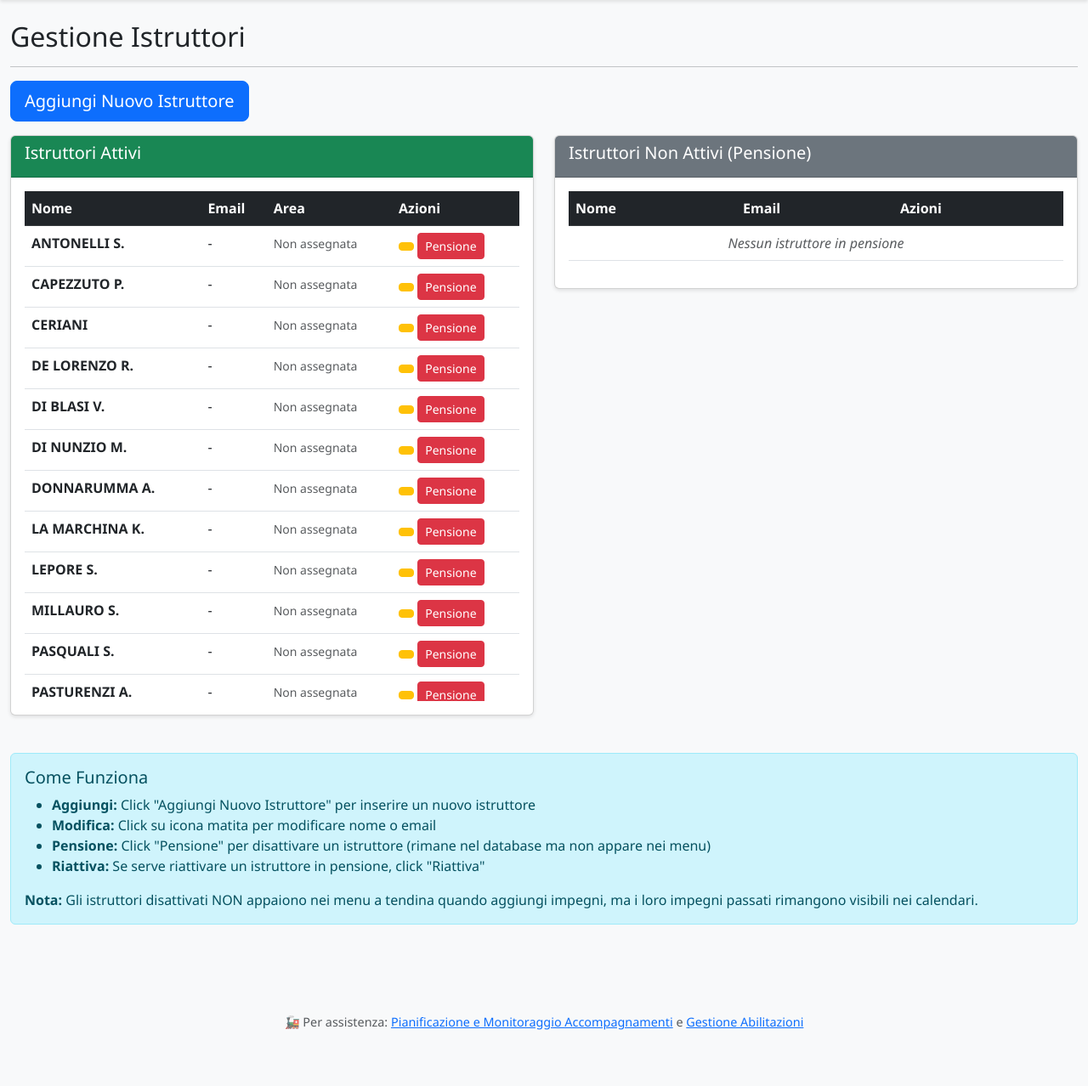
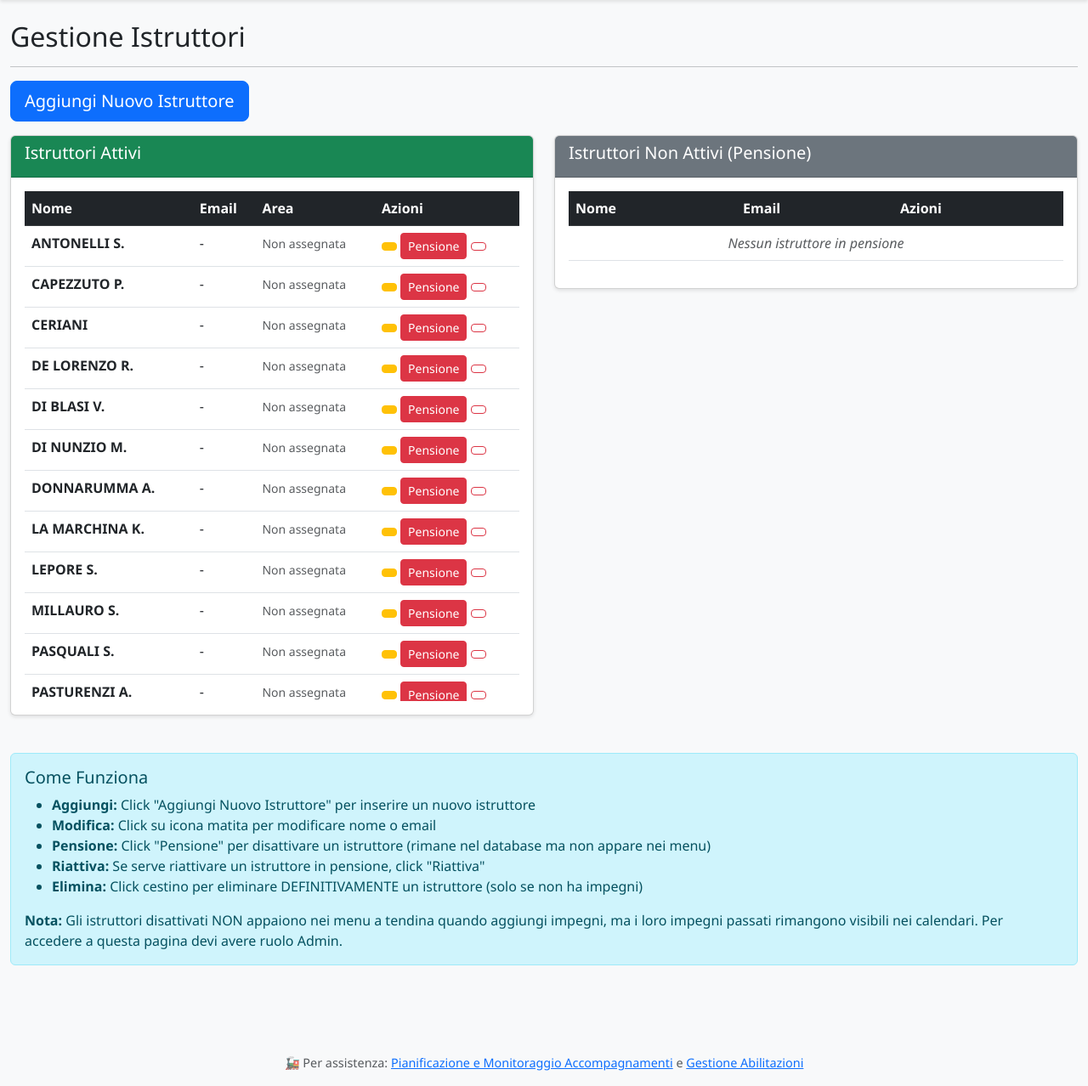
Before and after one commit to hermanbuhl1953-inc/calendario_app, a Flask app: page /istruttori in a window 1280 px wide. Shown: the part 56-1334 px from the top of the page at 85% size. Before the commit the page ends 1268 px from the top, so only its background shows below. Run offline with Flask 3, Linux system fonts and the light colour scheme; the visitor is signed in with stand-in values (Sample User, id 1); data comes from the database, SQL or seed files in the repository; some libraries are stand-ins or nearby versions.

Commit message:
Feature: Gestione istruttori solo Admin + possibilità eliminazione definitiva

```diff
--- a/app.py
+++ b/app.py
@@ -970,8 +970,9 @@ def nuovo_corso():
     return render_template('vista_corsi.html', corsi=corsi)
 
 @app.route('/istruttori')
+@require_role('Admin')
 def gestione_istruttori():
-    """Pagina gestione istruttori"""
+    """Pagina gestione istruttori (solo Admin)"""
     conn = get_db()
 
     # Lista tutti gli istruttori (anche disattivati)
@@ -1561,6 +1562,7 @@ def api_get_istruttori():
     return jsonify([dict(i) for i in istruttori])
 
 @app.route('/api/istruttori', methods=['POST'])
+@require_role('Admin')
 def api_create_istruttore():
     """Crea nuovo istruttore (con area se disponibile)"""
     data = request.json
@@ -1598,6 +1600,7 @@ def api_create_istruttore():
         return jsonify({'success': False, 'error': str(e)}), 400
 
 @app.route('/api/istruttori/<int:istruttore_id>', methods=['PUT'])
+@require_role('Admin')
 def api_update_istruttore(istruttore_id):
     """Aggiorna istruttore con area"""
     data = request.json
@@ -1614,6 +1617,7 @@ def api_update_istruttore(istruttore_id):
     return jsonify({'success': True})
 
 @app.route('/api/istruttori/<int:istruttore_id>/disattiva', methods=['POST'])
+@require_role('Admin')
 def api_disattiva_istruttore(istruttore_id):
     """Disattiva istruttore (pensione)"""
     conn = get_db()
@@ -1624,10 +1628,31 @@ def api_disattiva_istruttore(istruttore_id):
     return jsonify({'success': True})
 
 @app.route('/api/istruttori/<int:istruttore_id>/attiva', methods=['POST'])
+@require_role('Admin')
 def api_attiva_istruttore(istruttore_id):
     """Riattiva istruttore"""
     conn = get_db()
     conn.execute('UPDATE istruttori SET attivo = 1 WHERE id = ?', (istruttore_id,))
+    conn.commit()
+    conn.close()
+
+    return jsonify({'success': True})
+
+@app.route('/api/istruttori/<int:istruttore_id>', methods=['DELETE'])
+@require_role('Admin')
+def api_elimina_istruttore(istruttore_id):
+    """Elimina definitivamente istruttore (solo se non ha impegni)"""
+    conn = get_db()
+
+    # Verifica se ha impegni
+    impegni = conn.execute('SELECT COUNT(*) as count FROM impegni WHERE istruttore_id = ?', (istruttore_id,)).fetchone()
+
+    if impegni['count'] > 0:
+        conn.close()
+        return jsonify({'success': False, 'error': f'Impossibile eliminare: istruttore ha {impegni["count"]} impegni assegnati'}), 400
+
+    # Elimina
+    conn.execute('DELETE FROM istruttori WHERE id = ?', (istruttore_id,))
     conn.commit()
     conn.close()
 
--- a/templates/istruttori.html
+++ b/templates/istruttori.html
@@ -57,6 +57,9 @@
                                     <button class="btn btn-sm btn-danger" onclick="disattivaIstruttore({{ istr.id }}, '{{ istr.nome }}')">
                                         <i class="fas fa-user-slash"></i> Pensione
                                     </button>
+                                    <button class="btn btn-sm btn-outline-danger" onclick="eliminaIstruttore({{ istr.id }}, '{{ istr.nome }}')">
+                                        <i class="fas fa-trash"></i>
+                                    </button>
                                 </td>
                             </tr>
                             {% endif %}
@@ -93,6 +96,9 @@
                                     <button class="btn btn-sm btn-success" onclick="attivaIstruttore({{ istr.id }}, '{{ istr.nome }}')">
                                         <i class="fas fa-user-check"></i> Riattiva
                                     </button>
+                                    <button class="btn btn-sm btn-outline-danger" onclick="eliminaIstruttore({{ istr.id }}, '{{ istr.nome }}')">
+                                        <i class="fas fa-trash"></i>
+                                    </button>
                                 </td>
                             </tr>
                             {% else %}
@@ -123,8 +129,9 @@
                 <li><strong>Modifica:</strong> Click su icona matita per modificare nome o email</li>
                 <li><strong>Pensione:</strong> Click "Pensione" per disattivare un istruttore (rimane nel database ma non appare nei menu)</li>
                 <li><strong>Riattiva:</strong> Se serve riattivare un istruttore in pensione, click "Riattiva"</li>
+                <li><strong>Elimina:</strong> Click cestino per eliminare DEFINITIVAMENTE un istruttore (solo se non ha impegni)</li>
             </ul>
-            <p class="mb-0"><strong>Nota:</strong> Gli istruttori disattivati NON appaiono nei menu a tendina quando aggiungi impegni, ma i loro impegni passati rimangono visibili nei calendari.</p>
+            <p class="mb-0"><strong>Nota:</strong> Gli istruttori disattivati NON appaiono nei menu a tendina quando aggiungi impegni, ma i loro impegni passati rimangono visibili nei calendari. Per accedere a questa pagina devi avere ruolo Admin.</p>
         </div>
     </div>
 </div>
@@ -283,6 +290,23 @@ function attivaIstruttore(id, nome) {
         });
     }
 }
+
+function eliminaIstruttore(id, nome) {
+    if (confirm(`⚠️ ATTENZIONE: Vuoi ELIMINARE DEFINITIVAMENTE l'istruttore "${nome}"?\n\nQuesta operazione NON può essere annullata!\n\nSe l'istruttore ha impegni, l'eliminazione fallirà.`)) {
+        $.ajax({
+            url: `/api/istruttori/${id}`,
+            method: 'DELETE',
+            success: function() {
+                alert('Istruttore eliminato definitivamente!');
+                location.reload();
+            },
+            error: function(xhr) {
+                const error = xhr.responseJSON?.error || 'Errore sconosciuto';
+                alert('Impossibile eliminare!\n\n' + error);
+            }
+        });
+    }
+}
 </script>
 {% endblock %}
 <html xmlns:mso="urn:schemas-microsoft-com:office:office" xmlns:msdt="uuid:C2F41010-65B3-11d1-A29F-00AA00C14882"><head>
```
